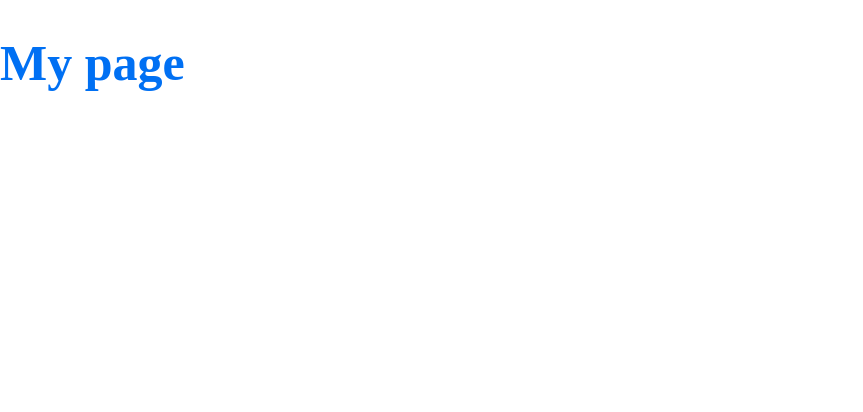
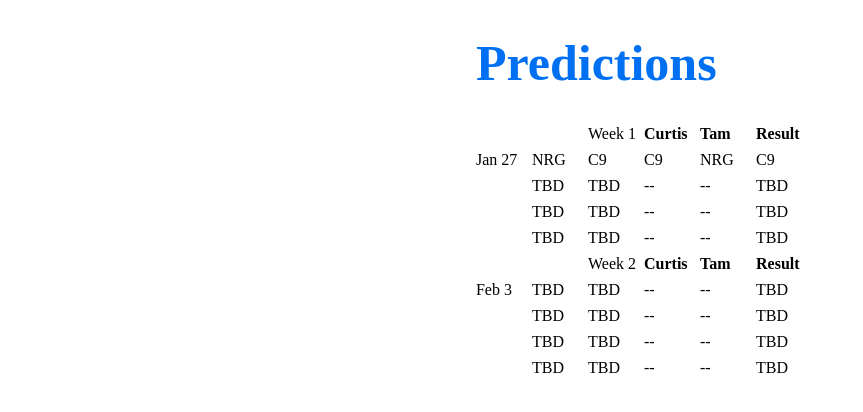
Before and after one commit to CurtisGreen/predictions-lol, a Next.js app: page / in a window 1280 px wide. Shown: the top 412 px of the page, without its empty margins (0-863 px from the left). Built offline with nearby package versions, Linux system fonts and the light colour scheme.

Commit message:
Created predictions outline

```diff
--- /dev/null
+++ b/lib/TestData.ts
@@ -0,0 +1,73 @@
+export const users = ['Curtis', 'Tam'];
+
+export const gameGroups = [
+  {
+    name: 'Week 1',
+    date: 'Jan 27',
+    games: [
+      {
+        blueTeam: 'NRG',
+        redTeam: 'C9',
+        winningTeam: 'C9',
+        predictions: [
+          {
+            name: 'Curtis',
+            team: 'C9',
+          },
+          {
+            name: 'Tam',
+            team: 'NRG',
+          },
+        ],
+      },
+      {
+        blueTeam: 'TBD',
+        redTeam: 'TBD',
+        winningTeam: 'TBD',
+        predictions: [],
+      },
+      {
+        blueTeam: 'TBD',
+        redTeam: 'TBD',
+        winningTeam: 'TBD',
+        predictions: [],
+      },
+      {
+        blueTeam: 'TBD',
+        redTeam: 'TBD',
+        winningTeam: 'TBD',
+        predictions: [],
+      },
+    ],
+  },
+  {
+    name: 'Week 2',
+    date: 'Feb 3',
+    games: [
+      {
+        blueTeam: 'TBD',
+        redTeam: 'TBD',
+        winningTeam: 'TBD',
+        predictions: [],
+      },
+      {
+        blueTeam: 'TBD',
+        redTeam: 'TBD',
+        winningTeam: 'TBD',
+        predictions: [],
+      },
+      {
+        blueTeam: 'TBD',
+        redTeam: 'TBD',
+        winningTeam: 'TBD',
+        predictions: [],
+      },
+      {
+        blueTeam: 'TBD',
+        redTeam: 'TBD',
+        winningTeam: 'TBD',
+        predictions: [],
+      },
+    ],
+  },
+];
--- a/pages/index.tsx
+++ b/pages/index.tsx
@@ -1,10 +1,76 @@
-import styled from 'styled-components'
+import { Fragment } from 'react';
+import styled from 'styled-components';
+import { users, gameGroups } from '@/lib/TestData';
+
+const Layout = styled.div`
+  display: flex;
+  justify-content: center;
+  flex-wrap: wrap;
+`;
+
+const Page = styled.div``;
 
 const Title = styled.h1`
   font-size: 50px;
   color: ${({ theme }) => theme.colors.primary};
-`
+`;
+
+const Body = styled.div``;
+
+const PredictionGroups = styled.div<{ length: number }>`
+  display: grid;
+  grid-template-columns: ${({ length }) => `repeat(${length}, 1fr)`};
+  grid-gap: 8px;
+`;
+
+const Group = styled.div`
+  grid-column: 3;
+`;
+
+const Header = styled.div`
+  font-weight: 700;
+`;
+
+const Date = styled.div``;
+
+const Team = styled.div``;
 
 export default function Home() {
-  return <Title>My page</Title>
+  return (
+    <Layout>
+      <Page>
+        <Title>Predictions</Title>
+        <Body>
+          <PredictionGroups length={users.length + 4}>
+            {gameGroups.map((group) => (
+              <Fragment key={group.name}>
+                <Group>{group.name}</Group>
+                {users.map((user) => (
+                  <Header key={user}>{user}</Header>
+                ))}
+                <Header>Result</Header>
+
+                {group.games.map((game, i) => (
+                  <Fragment key={i}>
+                    <Date>{i == 0 ? group.date : ''}</Date>
+                    <Team>{game.blueTeam}</Team>
+                    <Team>{game.redTeam}</Team>
+
+                    {users.map((user) => (
+                      <Team key={user}>
+                        {game.predictions.find(({ name }) => user == name)
+                          ?.team || '--'}
+                      </Team>
+                    ))}
+
+                    <Team>{game.winningTeam}</Team>
+                  </Fragment>
+                ))}
+              </Fragment>
+            ))}
+          </PredictionGroups>
+        </Body>
+      </Page>
+    </Layout>
+  );
 }
```
